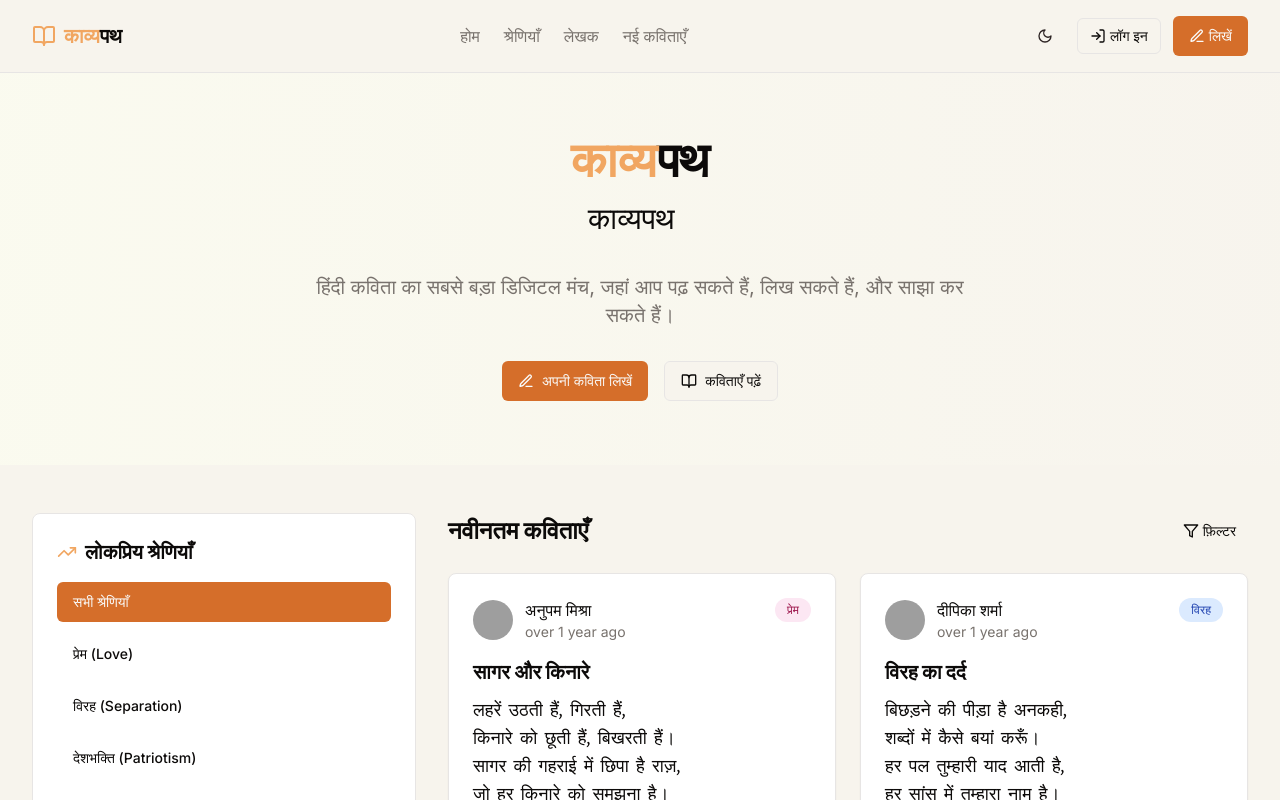
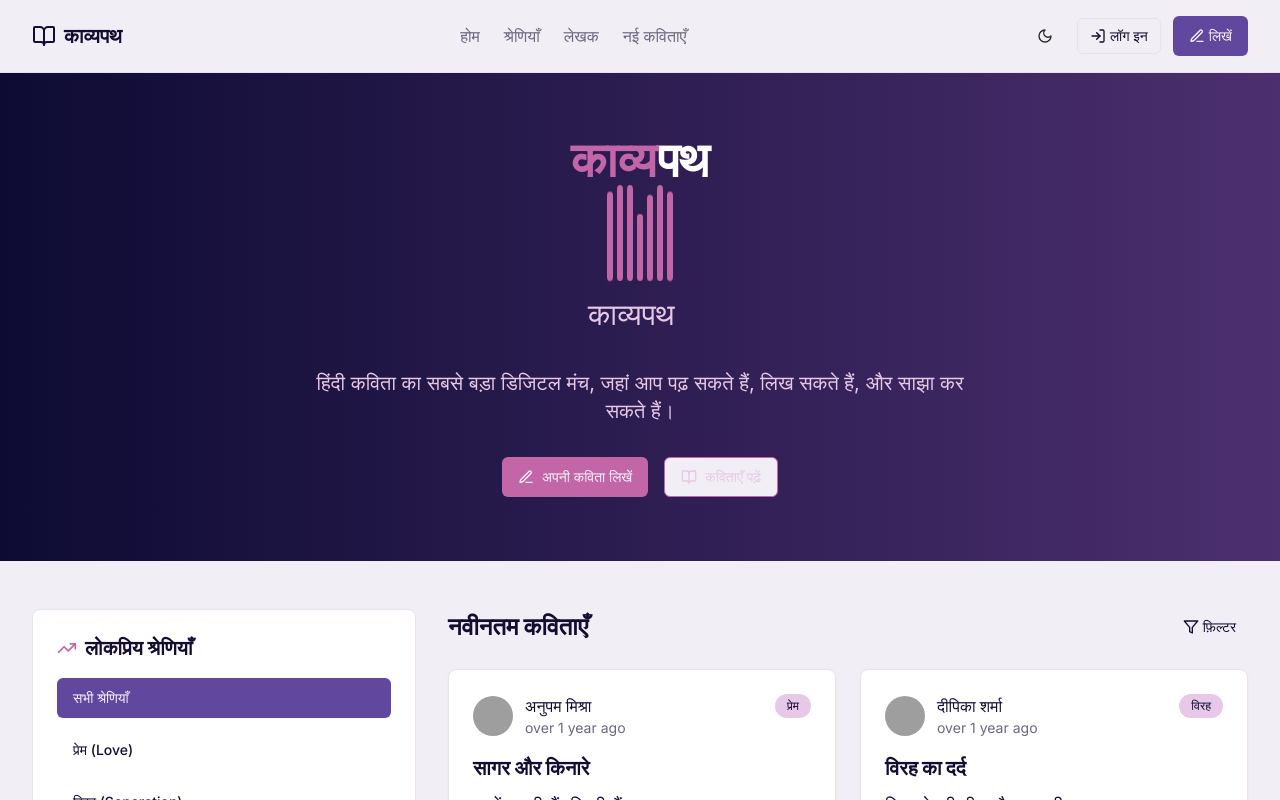
Before and after one commit to aryan24-cs/kavyapath-lekhak-sangam, a React (Vite) app: page / in a window 1280 px wide. Shown: the top 800 px of the page. Built offline with nearby package versions, Linux system fonts and the light colour scheme; grey boxes are pictures that could not be loaded.

Commit message:
feat: Implement theme and add animation
This commit introduces a new theme with specified colors and adds an animated music beats spline to the front page.

```diff
--- a/src/components/CategoryBadge.tsx
+++ b/src/components/CategoryBadge.tsx
@@ -12,8 +12,24 @@ const CategoryBadge = ({ categoryId, className = "" }: CategoryBadgeProps) => {
 
   if (!category) return null;
 
+  // Use our new color scheme for badges
+  const getBadgeColor = (categoryId: string) => {
+    switch(categoryId) {
+      case "love":
+        return "bg-kavya-pink text-white";
+      case "patriotic":
+        return "bg-kavya-purple text-white";
+      case "nature":
+        return "bg-kavya-lavender text-white";
+      case "spiritual":
+        return "bg-kavya-darkblue text-white";
+      default:
+        return "bg-kavya-lightpink text-kavya-darkblue";
+    }
+  };
+
   return (
-    <span className={`category-badge ${category.color} ${className} fade-in-up`}>
+    <span className={`category-badge ${getBadgeColor(categoryId)} ${className} fade-in-up`}>
       {category.name}
     </span>
   );
--- /dev/null
+++ b/src/components/MusicBeats.tsx
@@ -0,0 +1,18 @@
+
+import React from "react";
+
+const MusicBeats = ({ className = "" }: { className?: string }) => {
+  return (
+    <div className={`flex items-end justify-center h-20 ${className}`}>
+      <div className="music-beat-bar animate-music-beat-1"></div>
+      <div className="music-beat-bar animate-music-beat-2"></div>
+      <div className="music-beat-bar animate-music-beat-3"></div>
+      <div className="music-beat-bar animate-music-beat-4"></div>
+      <div className="music-beat-bar animate-music-beat-5"></div>
+      <div className="music-beat-bar animate-music-beat-3"></div>
+      <div className="music-beat-bar animate-music-beat-1"></div>
+    </div>
+  );
+};
+
+export default MusicBeats;
--- a/src/index.css
+++ b/src/index.css
@@ -7,65 +7,65 @@
 
 @layer base {
   :root {
-    --background: 42 38% 95%;
-    --foreground: 20 14% 4%;
+    --background: 260 30% 95%;
+    --foreground: 252 60% 12%;
 
     --card: 0 0% 100%;
-    --card-foreground: 20 14% 4%;
+    --card-foreground: 252 60% 12%;
 
     --popover: 0 0% 100%;
-    --popover-foreground: 20 14% 4%;
+    --popover-foreground: 252 60% 12%;
 
-    --primary: 24 67% 50%;
-    --primary-foreground: 60 9% 98%;
+    --primary: 258 38% 45%;
+    --primary-foreground: 300 30% 96%;
 
-    --secondary: 60 55% 96%;
-    --secondary-foreground: 24 10% 10%;
+    --secondary: 276 36% 60%;
+    --secondary-foreground: 300 30% 96%;
 
-    --muted: 60 4% 90%;
-    --muted-foreground: 25 5% 45%;
+    --muted: 300 24% 90%;
+    --muted-foreground: 252 10% 45%;
 
-    --accent: 12 76% 61%;
-    --accent-foreground: 60 9% 98%;
+    --accent: 312 50% 59%;
+    --accent-foreground: 300 30% 96%;
 
     --destructive: 0 84% 60%;
-    --destructive-foreground: 60 9% 98%;
+    --destructive-foreground: 300 30% 96%;
 
-    --border: 20 5% 90%;
-    --input: 20 5% 90%;
-    --ring: 24 67% 50%;
+    --border: 300 20% 90%;
+    --input: 300 20% 90%;
+    --ring: 258 38% 45%;
 
     --radius: 0.5rem;
   }
 
   .dark {
-    --background: 20 14% 8%;
-    --foreground: 60 9% 98%;
+    --background: 246 58% 12%;
+    --foreground: 300 30% 96%;
 
-    --card: 20 14% 12%;
-    --card-foreground: 60 9% 98%;
+    --card: 252 60% 12%;
+    --card-foreground: 300 30% 96%;
 
-    --popover: 20 14% 12%;
-    --popover-foreground: 60 9% 98%;
+    --popover: 252 60% 12%;
+    --popover-foreground: 300 30% 96%;
 
-    --primary: 24 67% 50%;
-    --primary-foreground: 60 9% 98%;
+    --primary: 258 38% 45%;
+    --primary-foreground: 300 30% 96%;
 
-    --secondary: 12 6% 15%;
-    --secondary-foreground: 60 9% 98%;
+    --secondary: 276 36% 40%;
+    --secondary-foreground: 300 30% 96%;
 
-    --muted: 12 6% 18%;
-    --muted-foreground: 24 5% 65%;
+    --muted: 246 25% 20%;
+    --muted-foreground: 300 24% 75%;
 
-    --accent: 12 76% 61%;
-    --accent-foreground: 60 9% 98%;
+    --accent: 312 50% 59%;
+    --accent-foreground: 300 30% 96%;
 
     --destructive: 0 62% 30%;
-    --destructive-foreground: 60 9% 98%;
+    --destructive-foreground: 300 30% 96%;
 
-    --border: 12 6% 20%;
-    --input: 12 6% 20%;
-    --ring: 24 67% 50%;
+    --border: 246 25% 25%;
+    --input: 246 25% 25%;
+    --ring: 258 38% 45%;
   }
 }
 
@@ -93,7 +93,7 @@
   }
 
   .btn-primary {
-    @apply bg-kavya-orange hover:bg-kavya-red text-white transition-colors py-2 px-4 rounded-md;
+    @apply bg-kavya-lavender hover:bg-kavya-purple text-white transition-colors py-2 px-4 rounded-md;
   }
 
   .poem-card {
@@ -114,6 +114,11 @@
   /* Card hover effect */
   .poem-card:hover {
     box-shadow: 0 10px 15px -3px rgba(0, 0, 0, 0.1), 0 4px 6px -2px rgba(0, 0, 0, 0.05);
+  }
+
+  /* Music beat bars */
+  .music-beat-bar {
+    @apply bg-kavya-pink rounded-full w-1.5 h-16 mx-0.5 origin-bottom;
   }
 }
 
--- a/src/pages/Index.tsx
+++ b/src/pages/Index.tsx
@@ -6,6 +6,7 @@ import { BookOpen, PenLine, TrendingUp, Filter } from "lucide-react";
 import { Button } from "@/components/ui/button";
 import { categories } from "@/data/categories";
 import TypewriterEffect from "@/components/TypewriterEffect";
+import MusicBeats from "@/components/MusicBeats";
 
 const Index = () => {
   const [activeCategory, setActiveCategory] = useState<string | undefined>(
@@ -25,13 +26,14 @@ const Index = () => {
   return (
     <MainLayout>
       {/* Hero Section */}
-      <section className="py-12 md:py-16 bg-gradient-to-r from-secondary to-background">
+      <section className="py-12 md:py-16 bg-gradient-to-r from-kavya-darkblue to-kavya-purple">
         <div className="container">
           <div className="max-w-2xl mx-auto text-center">
-            <h1 className="text-3xl md:text-4xl lg:text-5xl font-bold mb-4 hindi-text">
-              <span className="text-kavya-orange float-animation">काव्य</span>पथ
+            <h1 className="text-3xl md:text-4xl lg:text-5xl font-bold mb-4 hindi-text text-white">
+              <span className="text-kavya-pink float-animation">काव्य</span>पथ
             </h1>
-            <div className="text-2xl md:text-3xl font-medium mb-6 min-h-[3rem] hindi-text">
+            <MusicBeats className="mb-4" />
+            <div className="text-2xl md:text-3xl font-medium mb-6 min-h-[3rem] hindi-text text-kavya-lightpink">
               <TypewriterEffect
                 texts={alternatingTexts}
                 typingSpeed={100}
@@ -39,15 +41,15 @@ const Index = () => {
                 delayBetweenTexts={1500}
               />
             </div>
-            <p className="text-lg md:text-xl text-muted-foreground mb-8 fade-in-up">
+            <p className="text-lg md:text-xl text-kavya-lightpink mb-8 fade-in-up">
               हिंदी कविता का सबसे बड़ा डिजिटल मंच, जहां आप पढ़ सकते हैं, लिख सकते हैं, और साझा कर सकते हैं।
             </p>
             <div className="flex flex-col sm:flex-row justify-center gap-4 fade-in-up">
-              <Button className="btn-primary flex items-center gap-2 hover:scale-105 transition-transform">
+              <Button className="btn-primary bg-kavya-pink hover:bg-kavya-lavender flex items-center gap-2 hover:scale-105 transition-transform">
                 <PenLine className="w-5 h-5" />
                 <span>अपनी कविता लिखें</span>
               </Button>
-              <Button variant="outline" className="flex items-center gap-2 hover:scale-105 transition-transform">
+              <Button variant="outline" className="border-kavya-pink text-kavya-lightpink hover:bg-kavya-pink/20 flex items-center gap-2 hover:scale-105 transition-transform">
                 <BookOpen className="w-5 h-5" />
                 <span>कविताएँ पढ़ें</span>
               </Button>
@@ -64,7 +66,7 @@ const Index = () => {
             <div className="sticky top-6">
               <div className="bg-card border border-border rounded-lg p-6 mb-6 fade-in-up">
                 <h2 className="text-xl font-bold mb-4 flex items-center gap-2">
-                  <TrendingUp className="w-5 h-5 text-kavya-orange" />
+                  <TrendingUp className="w-5 h-5 text-kavya-pink" />
                   <span>लोकप्रिय श्रेणियाँ</span>
                 </h2>
                 <div className="space-y-3">
@@ -98,7 +100,7 @@ const Index = () => {
                 <p className="text-muted-foreground mb-4">
                   काव्यपथ के साथ जुड़कर अपनी कविताओं को दुनिया के साथ साझा करें और प्रतिष्ठित कवियों से सीखें।
                 </p>
-                <Button className="w-full btn-primary hover:scale-105 transition-transform">अभी साइन अप करें</Button>
+                <Button className="w-full bg-kavya-lavender hover:bg-kavya-purple text-white hover:scale-105 transition-transform">अभी साइन अप करें</Button>
               </div>
             </div>
           </div>
--- a/tailwind.config.ts
+++ b/tailwind.config.ts
@@ -64,9 +64,11 @@ export default {
 					ring: 'hsl(var(--sidebar-ring))'
 				},
 				kavya: {
-					orange: '#F1A661',
-					red: '#E38B73',
-					brown: '#A76F6F',
+					darkblue: '#0d0b33',
+					purple: '#4c2f6f',
+					lavender: '#52489f',
+					pink: '#c266a7',
+					lightpink: '#e7c8e7',
 					cream: '#FEF7CD',
 					charcoal: '#2D2424',
 					gray: '#8E9196'
@@ -119,13 +121,26 @@ export default {
 					'100%': {
 						transform: 'translateY(0px)'
 					}
+				},
+				'music-beat': {
+					'0%, 100%': {
+						transform: 'scaleY(1)',
+					},
+					'50%': {
+						transform: 'scaleY(1.5)',
+					}
 				}
 			},
 			animation: {
 				'accordion-down': 'accordion-down 0.2s ease-out',
 				'accordion-up': 'accordion-up 0.2s ease-out',
 				'fade-in': 'fade-in 0.5s ease-out',
-				'float': 'float 6s ease-in-out infinite'
+				'float': 'float 6s ease-in-out infinite',
+				'music-beat-1': 'music-beat 0.7s ease-in-out infinite',
+				'music-beat-2': 'music-beat 1.3s ease-in-out infinite',
+				'music-beat-3': 'music-beat 0.9s ease-in-out infinite',
+				'music-beat-4': 'music-beat 1.5s ease-in-out infinite',
+				'music-beat-5': 'music-beat 1.1s ease-in-out infinite'
 			}
 		}
 	},
```
